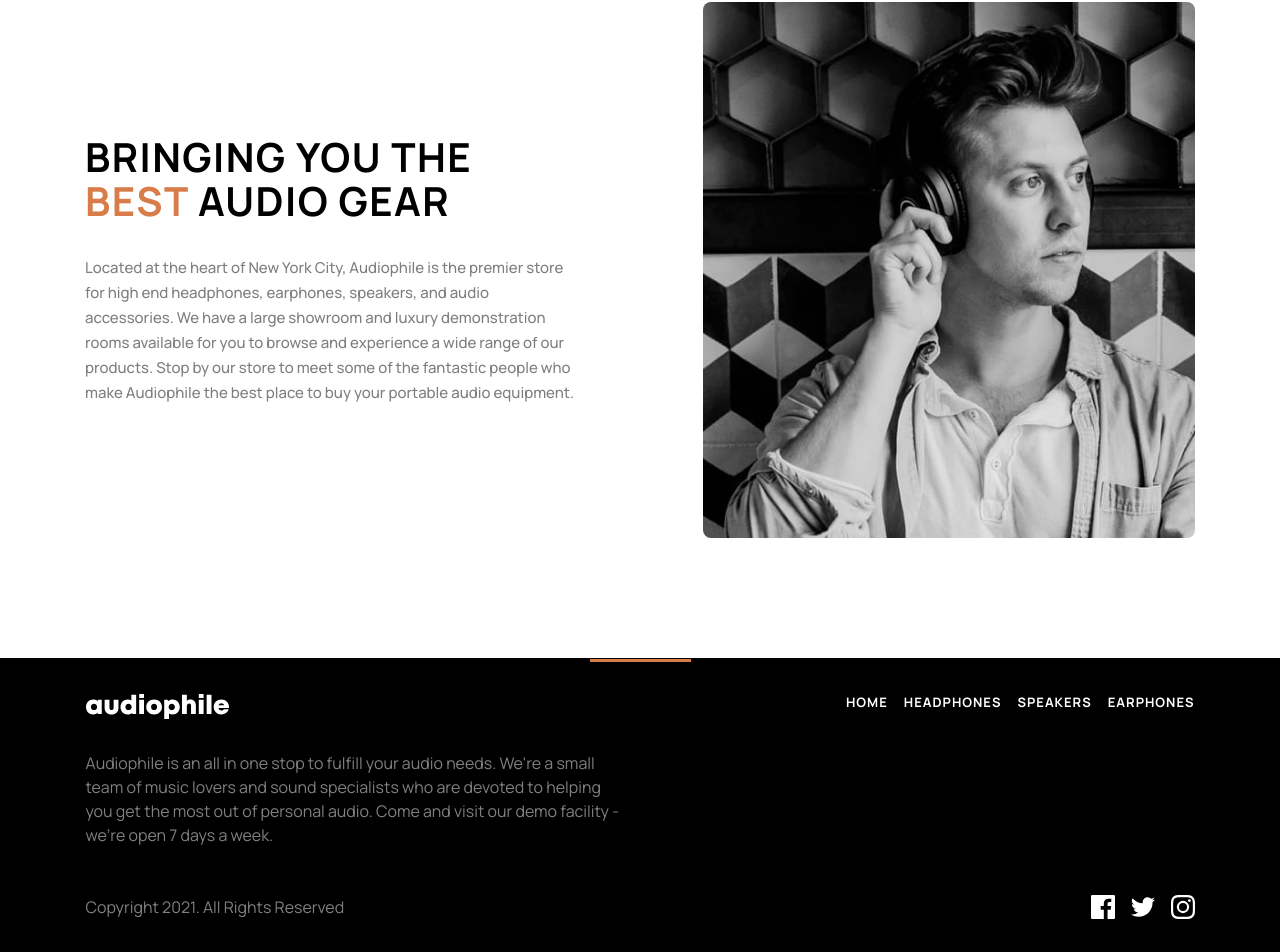
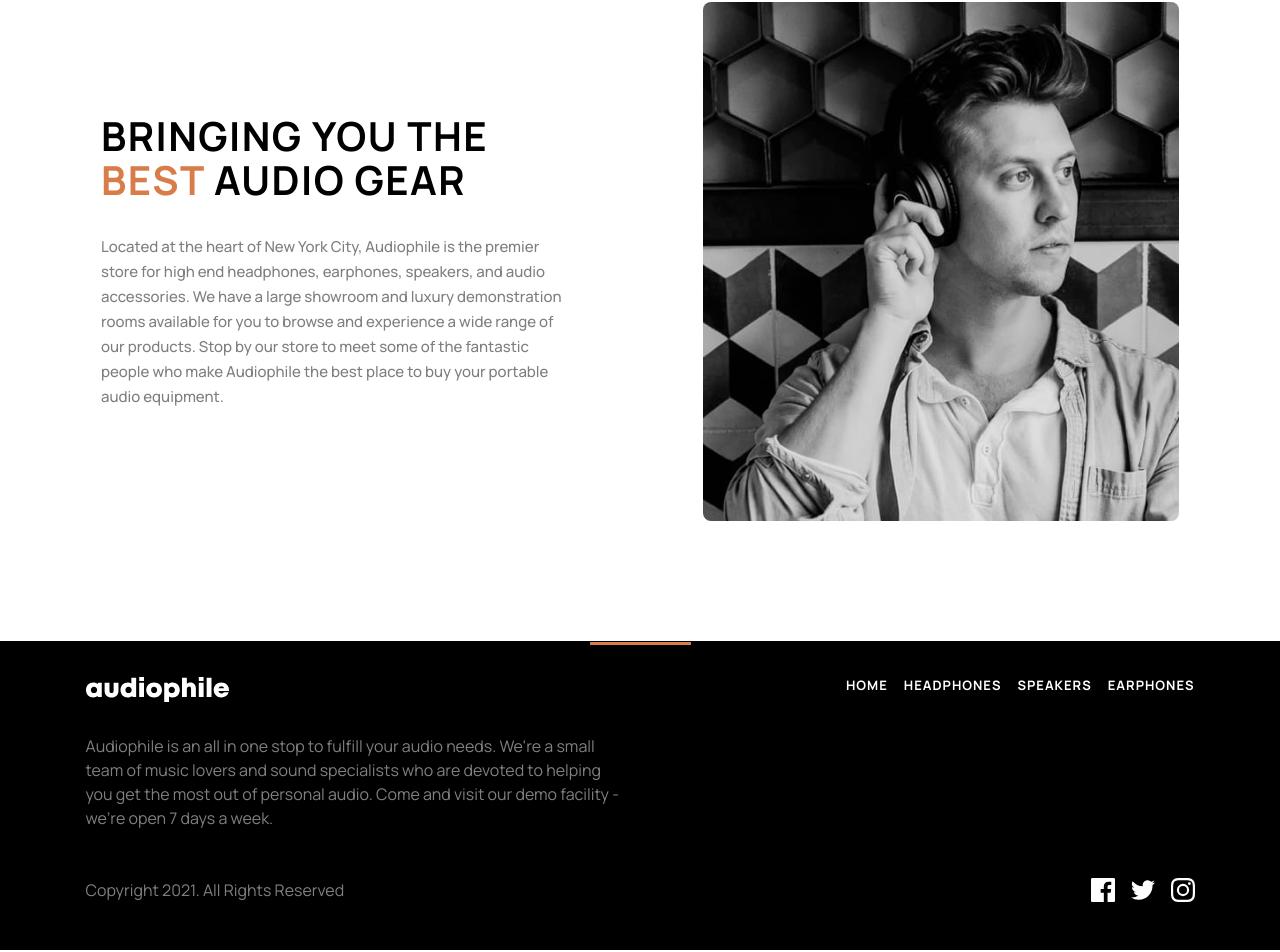
Before and after one commit to seangray-dev/Audiophile, a React (Vite) app: page /products/1 in a window 1280 px wide. Shown: the part 111-1063 px from the top of the page. Built offline with nearby package versions, Linux system fonts and the light colour scheme.

Commit message:
fix layout issue, add padding to components

```diff
--- a/src/components/shared/Footer.jsx
+++ b/src/components/shared/Footer.jsx
@@ -51,7 +51,7 @@ function NavLinks() {
 
 function Nav() {
   return (
-    <header className='bg-pureBlack'>
+    <header className='bg-pureBlack '>
       <nav className='mx-auto text-pureWhite text-subtitle flex flex-col lg:flex-row justify-between items-center md:items-start gap-12 text-center py-8 max-w-[310px] md:max-w-[689px] lg:max-w-[1109px]'>
         <Link className='mx-auto md:mx-0' onClick={handleClick} to='/'>
           <img src='/assets/shared/desktop/logo.svg' alt='audiophile-logo' />
@@ -64,7 +64,7 @@ function Nav() {
 
 function Footer() {
   return (
-    <footer className='bg-pureBlack'>
+    <footer className='bg-pureBlack md:px-4'>
       <hr className='w-[101px] h-[4px] bg-brightOrange mx-auto' />
       <div>
         <div>
--- a/src/components/shared/Nav.jsx
+++ b/src/components/shared/Nav.jsx
@@ -69,7 +69,7 @@ function Nav() {
 
   return (
     <div>
-      <header className='bg-pureBlack sticky top-0 z-50'>
+      <header className='bg-pureBlack sticky top-0 z-50 md:px-4'>
         <nav className='mx-auto text-pureWhite text-subtitle flex justify-between py-8 max-w-[310px] md:max-w-[689px] lg:max-w-[1109px]'>
           <MobileMenuButton onClick={toggleMobileMenu} />
           <Link to='/'>
--- a/src/components/shared/ProductCateogry.jsx
+++ b/src/components/shared/ProductCateogry.jsx
@@ -34,7 +34,7 @@ function ProductCategoryHome() {
     });
 
   return (
-    <div className='bg-pureWhite mb-[120px]'>
+    <div className='bg-pureWhite mb-[120px] md:px-4'>
       <ul className='pt-[92px] md:pt-[110px] flex flex-col md:grid md:grid-cols-3 gap-[68px] md:gap-[10px] lg:gap-[30px] md:max-w-[689px] lg:max-w-[1110px] mx-auto items-center'>
         {filteredProducts.map((product) => (
           <ProductCategoryCard
--- a/src/styles/tailwind.css
+++ b/src/styles/tailwind.css
@@ -19,10 +19,11 @@
   @media (min-width: 768px) {
     .container {
       max-width: 689px;
+      padding: 0 1rem;
     }
   }
 
-  @media (mind-width: 1440px) {
+  @media (min-width: 1024px) {
     .container {
       max-width: 1109px;
     }
```
